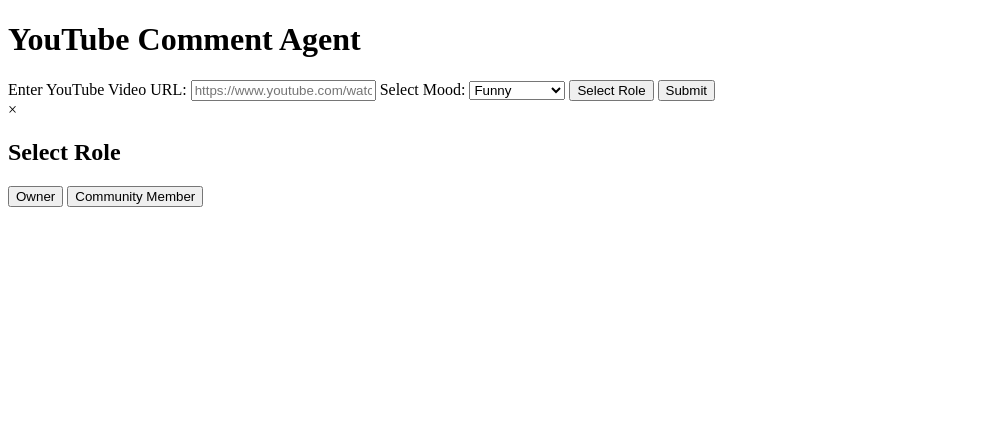
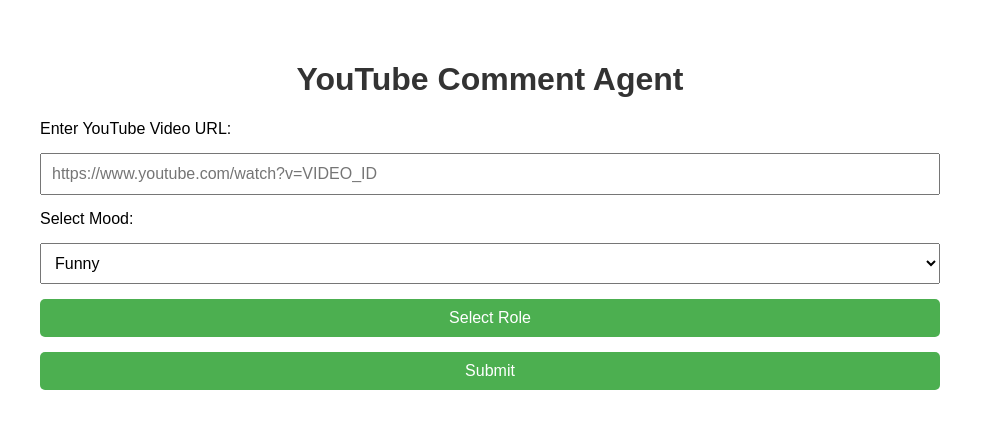
Before and after one commit to boyatlanta/youtube_comment_agent, a Flask app: page / in a window 1280 px wide. Shown: the top 429 px of the page, without its empty margins (0-995 px from the left). Run offline with Flask 3, Linux system fonts and the light colour scheme.

Commit message:
Update index.html

```diff
--- a/templates/index.html
+++ b/templates/index.html
@@ -6,6 +6,123 @@
     <title>YouTube Comment Agent</title>
     <style>
         /* Your existing styles remain unchanged */
+        body {
+            font-family: Arial, sans-serif;
+            margin: 20px;
+            padding: 20px;
+            max-width: 900px;
+        }
+        h1, h2 {
+            text-align: center;
+            color: #333;
+        }
+        form {
+            display: flex;
+            flex-direction: column;
+            gap: 15px;
+        }
+        input, select, button {
+            padding: 10px;
+            font-size: 16px;
+        }
+        button {
+            background-color: #4CAF50;
+            color: white;
+            border: none;
+            cursor: pointer;
+            border-radius: 5px;
+        }
+        button:hover {
+            background-color: #45a049;
+        }
+        .result, .approval-section {
+            margin-top: 20px;
+            padding: 20px;
+            border: 1px solid #ccc;
+            background-color: #f9f9f9;
+            border-radius: 10px;
+        }
+        table {
+            width: 100%;
+            border-collapse: collapse;
+            margin-top: 10px;
+        }
+        th, td {
+            border: 1px solid #ddd;
+            padding: 12px;
+            text-align: left;
+            vertical-align: top; /* Aligns textareas properly */
+        }
+        th {
+            background-color: #f4f4f4;
+            font-weight: bold;
+        }
+        .generate-reply-column, .edit-reply-column {
+            width: 40%; /* Ensure "Edit Reply" matches "Generated Reply" */
+        }
+        .approve-column {
+            width: 20%;
+        }
+        textarea {
+            width: 100%; /* Textarea fills the column */
+            height: 150px; /* Adjustable height */
+            padding: 10px;
+            font-size: 14px;
+            line-height: 1.5;
+            border: 1px solid #ccc;
+            border-radius: 5px;
+            resize: vertical; /* Allow vertical resizing */
+        }
+        .center {
+            text-align: center;
+            margin-top: 20px;
+        }
+        .error {
+            color: red;
+        }
+        .modal {
+            display: none;
+            position: fixed;
+            z-index: 1;
+            left: 0;
+            top: 0;
+            width: 100%;
+            height: 100%;
+            overflow: auto;
+            background-color: rgba(0, 0, 0, 0.5);
+        }
+        .modal-content {
+            background-color: white;
+            margin: 15% auto;
+            padding: 20px;
+            border: 1px solid #888;
+            width: 300px;
+            text-align: center;
+            border-radius: 10px;
+        }
+        .modal-content button {
+            margin: 10px;
+            padding: 10px;
+            font-size: 16px;
+            cursor: pointer;
+            background-color: #4CAF50;
+            color: white;
+            border: none;
+            border-radius: 5px;
+        }
+        .modal-content button:hover {
+            background-color: #45a049;
+        }
+        .close {
+            color: #aaa;
+            float: right;
+            font-size: 28px;
+            font-weight: bold;
+            cursor: pointer;
+        }
+        .close:hover {
+            color: black;
+        }
     </style>
 </head>
 <body>
```
